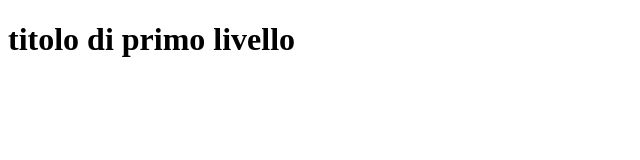
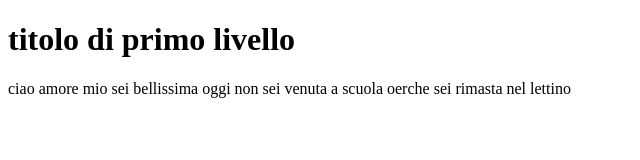
Before and after one commit to MAGRI02/ILMIOPROGETTO, a plain HTML site: page index.html in a window 1280 px wide. Shown: the whole page, without its empty margins (0-640 px from the left). Drawn offline with Linux system fonts and the light colour scheme.

Commit message:
modifica tag p index.html

```diff
--- a/index.html
+++ b/index.html
@@ -8,5 +8,8 @@
     </head>
     <body>
         <h1>titolo di primo livello</h1>
+        <p>ciao amore mio sei bellissima oggi non sei venuta a scuola oerche sei rimasta nel lettino
+
+        </p>
     </body>
 </html>
```
